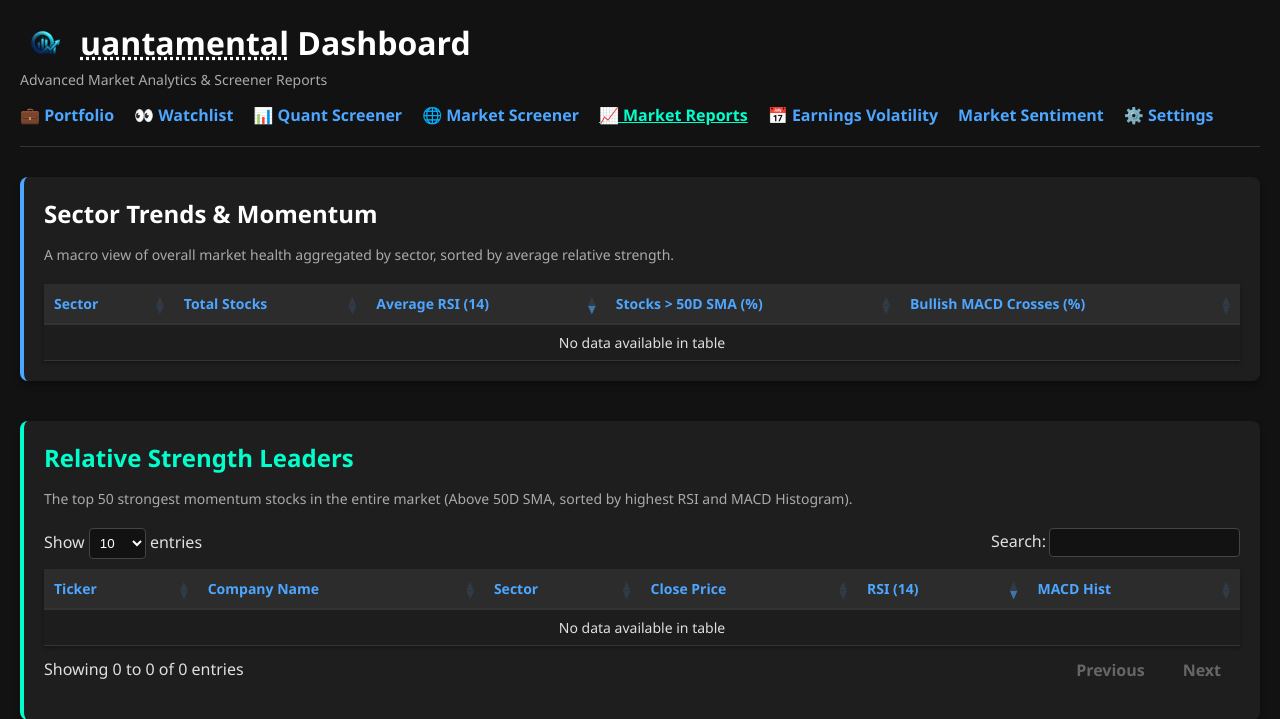
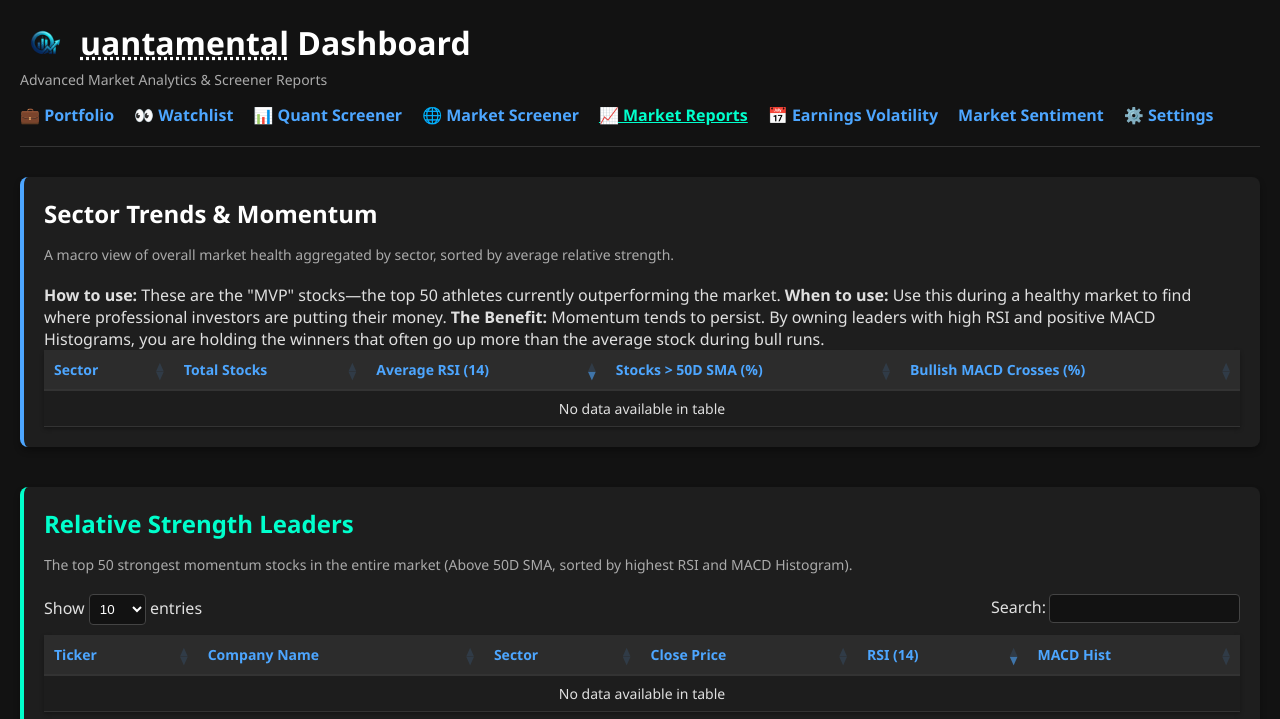
Before and after one commit to alfwro13/Stock_Analysis_Project, a FastAPI app: page /market-reports in a window 1280 px wide. Shown: the top 719 px of the page. Run offline with FastAPI, Linux system fonts and the light colour scheme; data that the repository does not hold is empty; some libraries are stand-ins or nearby versions.

Commit message:
add help

```diff
--- a/templates/market_reports.html
+++ b/templates/market_reports.html
@@ -123,6 +123,9 @@
     <div class="report-section">
         <h2>Sector Trends & Momentum</h2>
         <p>A macro view of overall market health aggregated by sector, sorted by average relative strength.</p>
+        <strong>How to use:</strong> These are the "MVP" stocks—the top 50 athletes currently outperforming the market.
+        <strong>When to use:</strong> Use this during a healthy market to find where professional investors are putting their money.
+        <strong>The Benefit:</strong> Momentum tends to persist. By owning leaders with high RSI and positive MACD Histograms, you are holding the winners that often go up more than the average stock during bull runs.
         <table id="sectorTable" class="display" style="width:100%">
             <thead>
                 <tr>
```
